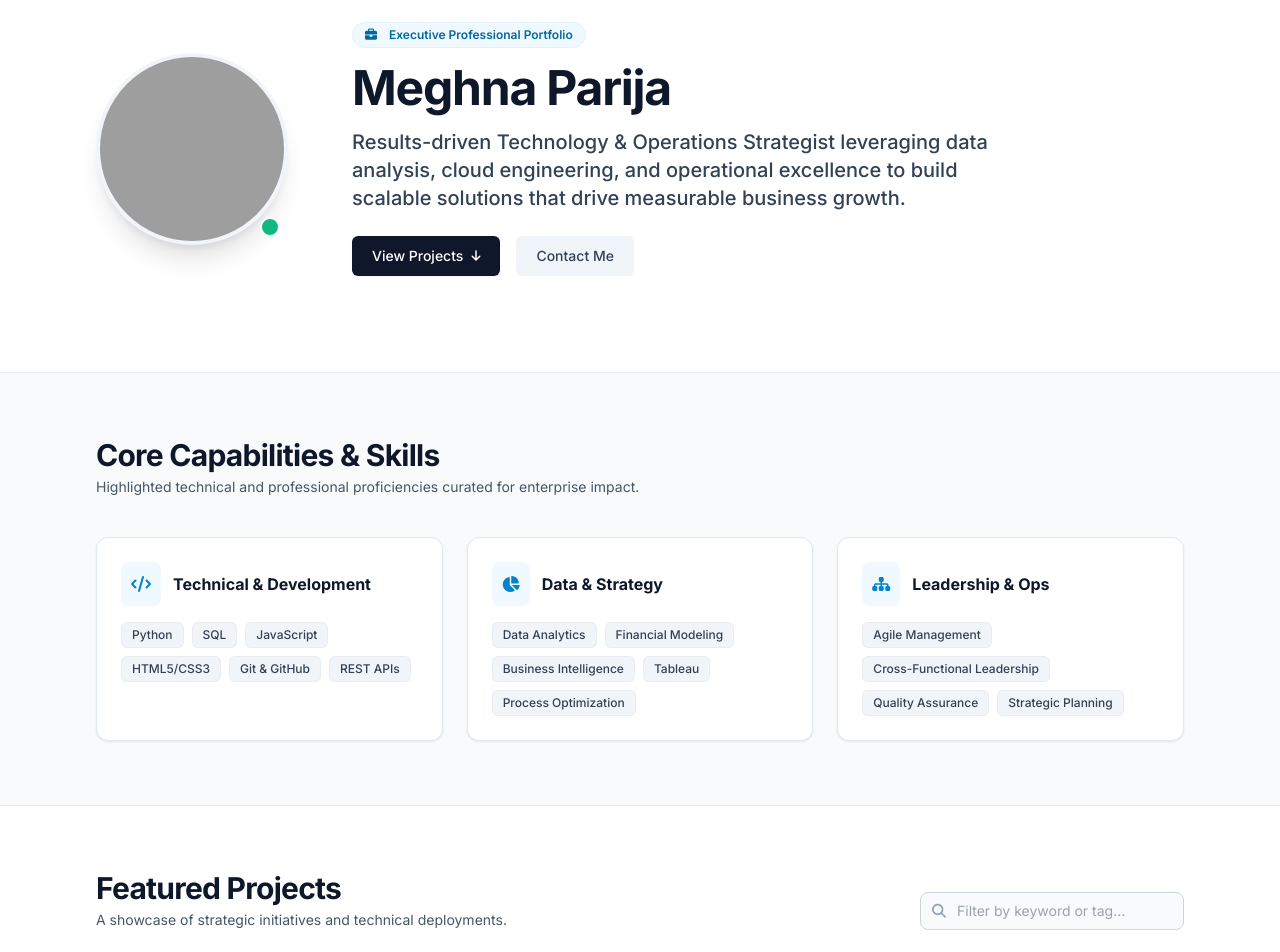
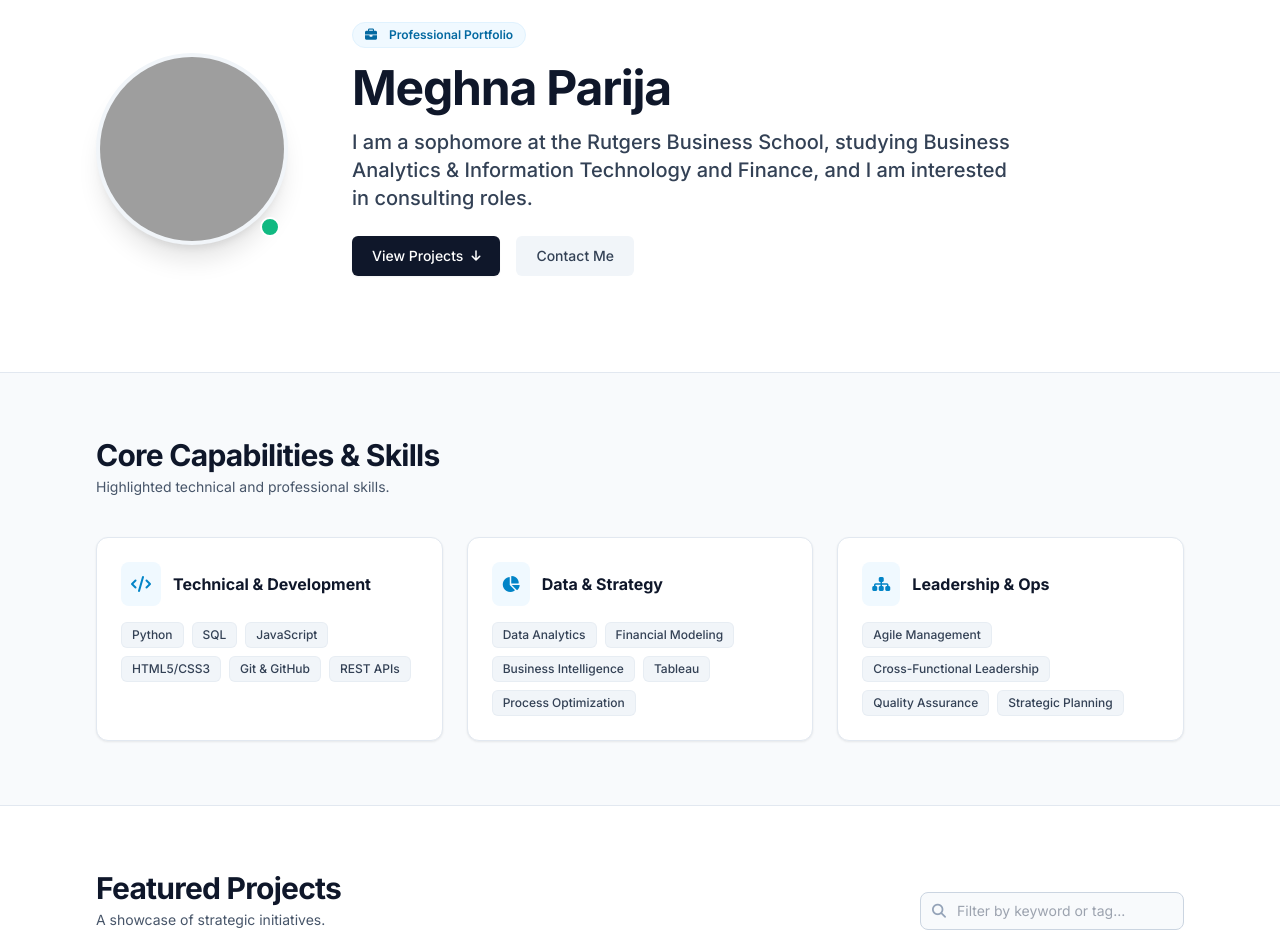
Before and after one commit to mp2304-art/mp2304.github.io, a plain HTML site: page index.html in a window 1280 px wide. Shown: the part 140-1092 px from the top of the page. Drawn offline with nearby package versions, Linux system fonts and the light colour scheme; grey boxes are pictures that could not be loaded.

Commit message:
Update index.html

```diff
--- a/index.html
+++ b/index.html
@@ -3,7 +3,7 @@
 <head>
     <meta charset="UTF-8">
     <meta name="viewport" content="width=device-width, initial-scale=1.0">
-    <title>Professional Portfolio | Executive Overview</title>
+    <title>Professional Portfolio | Overview</title>
 
     <!-- Tailwind CSS CDN -->
     <script src="https://cdn.tailwindcss.com"></script>
@@ -104,7 +104,7 @@
                     <!-- Personal Statement & Intro -->
                     <div class="text-center md:text-left space-y-4 max-w-2xl">
                         <div class="inline-flex items-center gap-2 px-3 py-1 rounded-full text-xs font-semibold bg-brand-50 text-brand-700 border border-brand-100">
-                            <i class="fa-solid me-1 fa-briefcase text-xs"></i> Executive Professional Portfolio
+                            <i class="fa-solid me-1 fa-briefcase text-xs"></i> Professional Portfolio
                         </div>
 
                         <h1 class="text-3xl sm:text-4xl lg:text-5xl font-extrabold text-navy-900 tracking-tight leading-tight">
@@ -113,7 +113,7 @@
 
                         <!-- Personal Statement -->
                         <p class="text-lg sm:text-xl font-medium text-slate-700 leading-relaxed">
-                            Results-driven Technology & Operations Strategist leveraging data analysis, cloud engineering, and operational excellence to build scalable solutions that drive measurable business growth.
+                            I am a sophomore at the Rutgers Business School, studying Business Analytics & Information Technology and Finance, and I am interested in consulting roles.
                         </p>
 
                         <div class="pt-2 flex flex-wrap justify-center md:justify-start gap-4 text-sm font-medium">
@@ -135,7 +135,7 @@
             <div class="max-w-6xl mx-auto px-4 sm:px-6 lg:px-8">
                 <div class="text-center md:text-left mb-10">
                     <h2 class="text-2xl sm:text-3xl font-bold text-navy-900 tracking-tight">Core Capabilities & Skills</h2>
-                    <p class="text-slate-600 text-sm mt-1">Highlighted technical and professional proficiencies curated for enterprise impact.</p>
+                    <p class="text-slate-600 text-sm mt-1">Highlighted technical and professional skills.</p>
                 </div>
 
                 <!-- Skills Categories (Populated dynamically via JS below) -->
@@ -151,7 +151,7 @@
                 <div class="flex flex-col md:flex-row md:items-end justify-between mb-8 gap-4">
                     <div>
                         <h2 class="text-2xl sm:text-3xl font-bold text-navy-900 tracking-tight">Featured Projects</h2>
-                        <p class="text-slate-600 text-sm mt-1">A showcase of strategic initiatives and technical deployments.</p>
+                        <p class="text-slate-600 text-sm mt-1">A showcase of strategic initiatives.</p>
                     </div>
 
                     <!-- Instant Search/Filter Bar -->
@@ -187,7 +187,7 @@
             <div class="grid grid-cols-1 md:grid-cols-2 gap-8 pb-8 border-b border-slate-800">
                 <div>
                     <h3 class="text-xl font-bold text-white mb-2">Connect & Collaborate</h3>
-                    <p class="text-sm text-slate-400 max-w-md">Open to executive roles, strategic advisory, and high-impact engineering projects. Reach out via email or professional networks.</p>
+                    <p class="text-sm text-slate-400 max-w-md">Open to roles in consulting, finance, or data analytics. Reach out via email or professional networks.</p>
                 </div>
 
                 <div class="flex flex-wrap items-center gap-4 md:justify-end">
```
